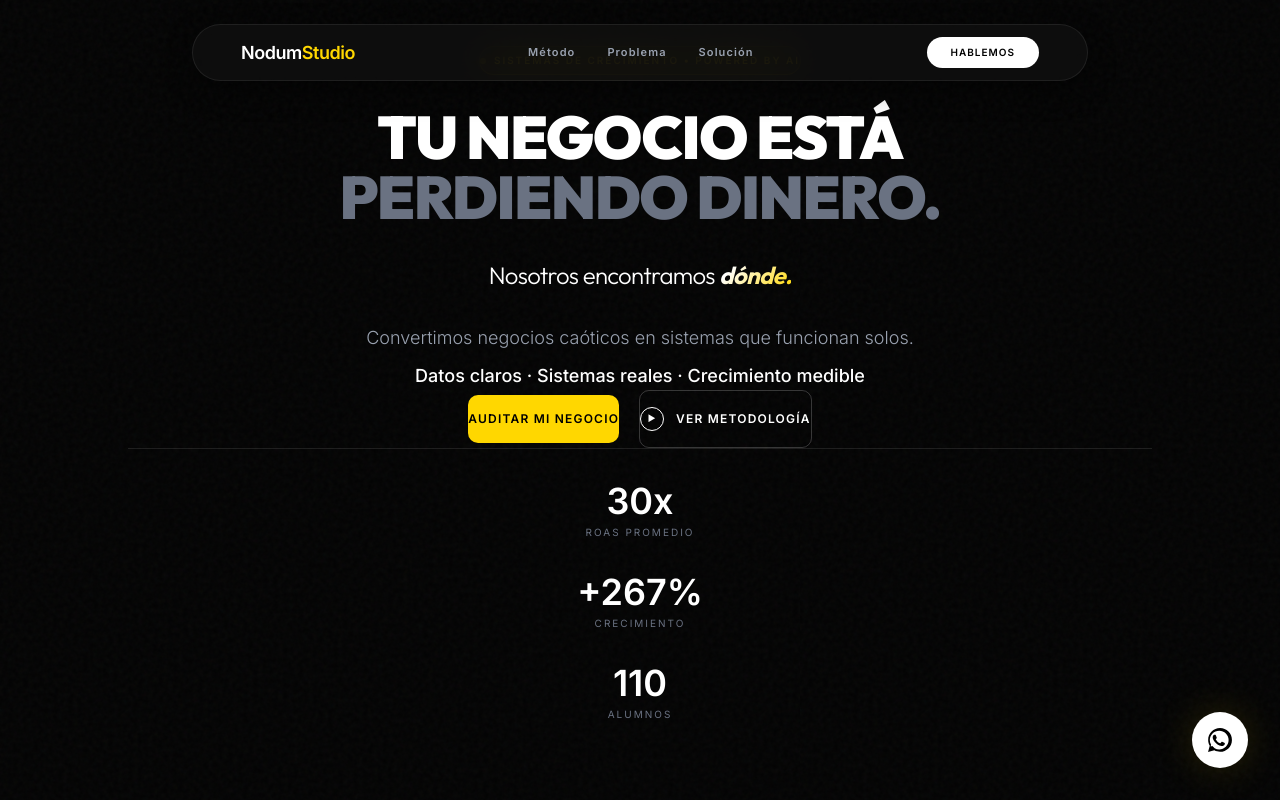
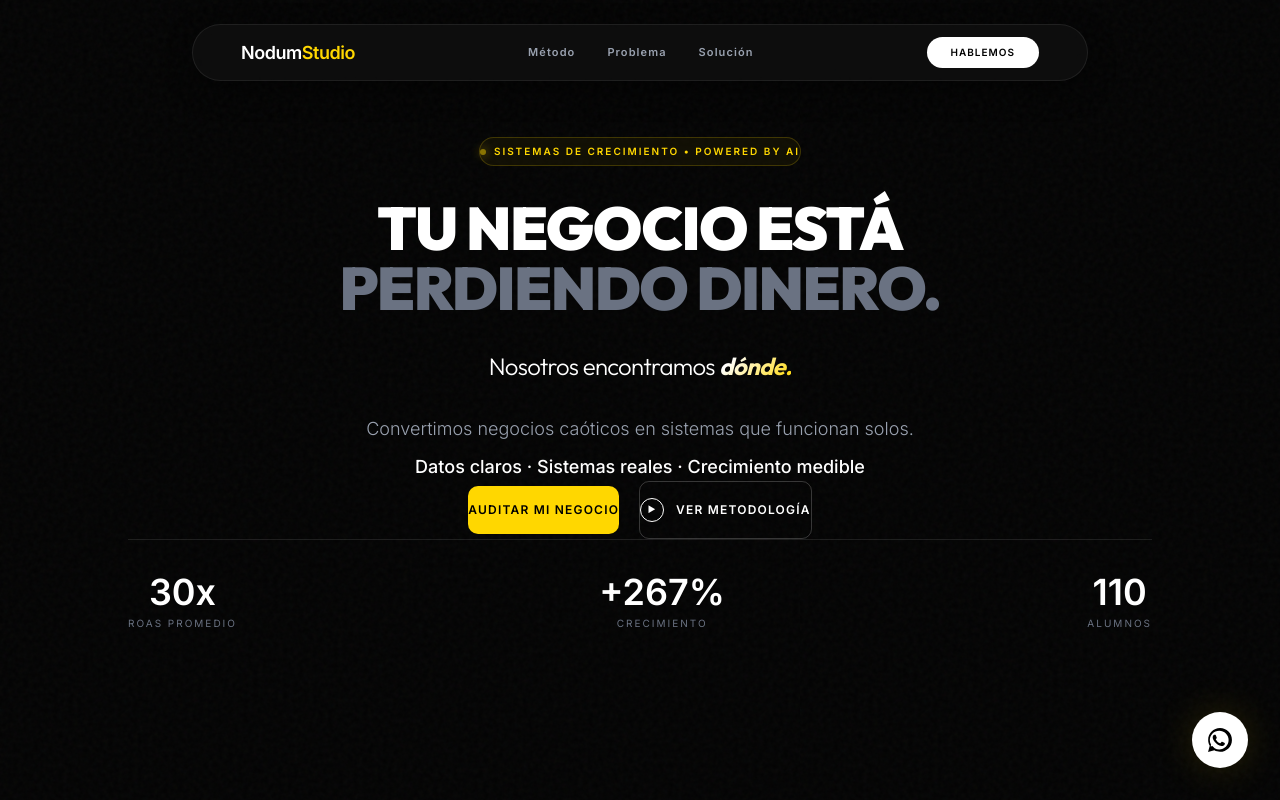
Before and after one commit to saubinaud/Landingpagenodumstudio, a React (Vite) app: page / in a window 1280 px wide. Shown: the top 800 px of the page. Built offline with nearby package versions, Linux system fonts and the light colour scheme.

Commit message:
fix(hero): Force horizontal layout for metrics using Flexbox

```diff
--- a/src/components/Hero.tsx
+++ b/src/components/Hero.tsx
@@ -112,16 +112,16 @@ export function Hero() {
         transition={{ duration: 0.8, delay: 1.2, ease: [0.16, 1, 0.3, 1] as const }}
         className="mt-16 sm:mt-24 w-full max-w-5xl mx-auto border-t border-white/10 pt-6 sm:pt-8 pb-8"
       >
-        <div className="grid grid-cols-3 gap-2 sm:gap-8 text-center divide-x divide-white/5">
-          <div className="">
+        <div className="flex flex-row justify-between items-start px-2 sm:px-0 divide-x divide-white/5">
+          <div className="flex-1 text-center">
             <div className="text-2xl sm:text-4xl font-black text-white mb-1">30x</div>
             <div className="text-[8px] sm:text-[10px] uppercase tracking-[0.2em] text-gray-500">ROAS Promedio</div>
           </div>
-          <div className="">
+          <div className="flex-1 text-center">
             <div className="text-2xl sm:text-4xl font-black text-white mb-1">+267%</div>
             <div className="text-[8px] sm:text-[10px] uppercase tracking-[0.2em] text-gray-500">Crecimiento</div>
           </div>
-          <div className="">
+          <div className="flex-1 text-center">
             <div className="text-2xl sm:text-4xl font-black text-white mb-1">110</div>
             <div className="text-[8px] sm:text-[10px] uppercase tracking-[0.2em] text-gray-500">Alumnos</div>
           </div>
```
